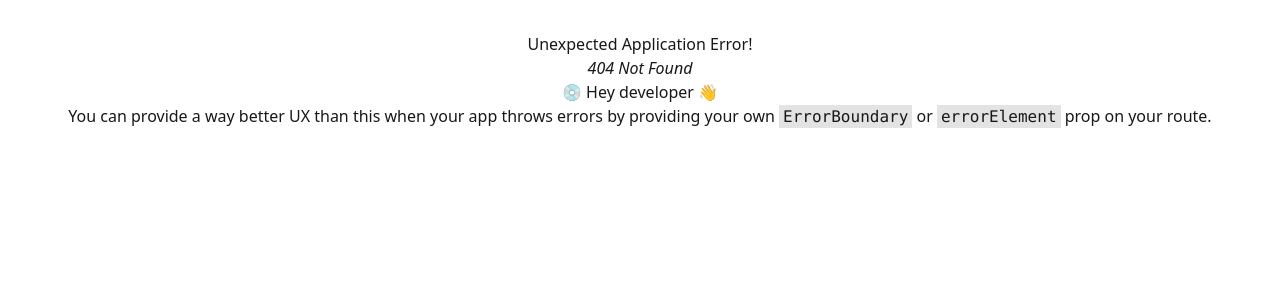
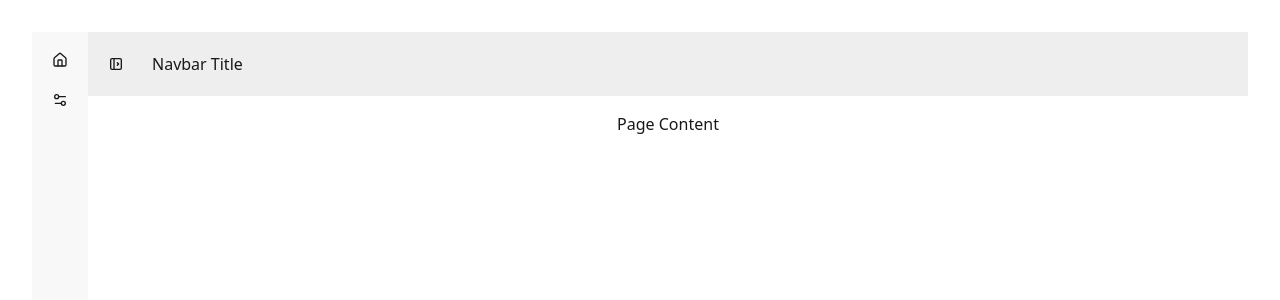
Before and after one commit to fd-Martin/B12-A11-Book-courier-client, a React (Vite) app: page /dashboard in a window 1280 px wide. Before the commit this address had no page. Shown: the top 300 px of the page. Built offline with nearby package versions, Linux system fonts and the light colour scheme.

Commit message:
dashboardlayout setup

```diff
--- a/src/Layout/DashBoardLayout.jsx
+++ b/src/Layout/DashBoardLayout.jsx
@@ -0,0 +1,104 @@
+import React from "react";
+
+const DashBoardLayout = () => {
+  return (
+    <div>
+      <div className="drawer lg:drawer-open">
+        <input id="my-drawer-4" type="checkbox" className="drawer-toggle" />
+        <div className="drawer-content">
+          {/* Navbar */}
+          <nav className="navbar w-full bg-base-300">
+            <label
+              htmlFor="my-drawer-4"
+              aria-label="open sidebar"
+              className="btn btn-square btn-ghost"
+            >
+              {/* Sidebar toggle icon */}
+              <svg
+                xmlns="http://www.w3.org/2000/svg"
+                viewBox="0 0 24 24"
+                strokeLinejoin="round"
+                strokeLinecap="round"
+                strokeWidth="2"
+                fill="none"
+                stroke="currentColor"
+                className="my-1.5 inline-block size-4"
+              >
+                <path d="M4 4m0 2a2 2 0 0 1 2 -2h12a2 2 0 0 1 2 2v12a2 2 0 0 1 -2 2h-12a2 2 0 0 1 -2 -2z"></path>
+                <path d="M9 4v16"></path>
+                <path d="M14 10l2 2l-2 2"></path>
+              </svg>
+            </label>
+            <div className="px-4">Navbar Title</div>
+          </nav>
+          {/* Page content here */}
+          <div className="p-4">Page Content</div>
+        </div>
+
+        <div className="drawer-side is-drawer-close:overflow-visible">
+          <label
+            htmlFor="my-drawer-4"
+            aria-label="close sidebar"
+            className="drawer-overlay"
+          ></label>
+          <div className="flex min-h-full flex-col items-start bg-base-200 is-drawer-close:w-14 is-drawer-open:w-64">
+            {/* Sidebar content here */}
+            <ul className="menu w-full grow">
+              {/* List item */}
+              <li>
+                <button
+                  className="is-drawer-close:tooltip is-drawer-close:tooltip-right"
+                  data-tip="Homepage"
+                >
+                  {/* Home icon */}
+                  <svg
+                    xmlns="http://www.w3.org/2000/svg"
+                    viewBox="0 0 24 24"
+                    strokeLinejoin="round"
+                    strokeLinecap="round"
+                    strokeWidth="2"
+                    fill="none"
+                    stroke="currentColor"
+                    className="my-1.5 inline-block size-4"
+                  >
+                    <path d="M15 21v-8a1 1 0 0 0-1-1h-4a1 1 0 0 0-1 1v8"></path>
+                    <path d="M3 10a2 2 0 0 1 .709-1.528l7-5.999a2 2 0 0 1 2.582 0l7 5.999A2 2 0 0 1 21 10v9a2 2 0 0 1-2 2H5a2 2 0 0 1-2-2z"></path>
+                  </svg>
+                  <span className="is-drawer-close:hidden">Homepage</span>
+                </button>
+              </li>
+
+              {/* List item */}
+              <li>
+                <button
+                  className="is-drawer-close:tooltip is-drawer-close:tooltip-right"
+                  data-tip="Settings"
+                >
+                  {/* Settings icon */}
+                  <svg
+                    xmlns="http://www.w3.org/2000/svg"
+                    viewBox="0 0 24 24"
+                    strokeLinejoin="round"
+                    strokeLinecap="round"
+                    strokeWidth="2"
+                    fill="none"
+                    stroke="currentColor"
+                    className="my-1.5 inline-block size-4"
+                  >
+                    <path d="M20 7h-9"></path>
+                    <path d="M14 17H5"></path>
+                    <circle cx="17" cy="17" r="3"></circle>
+                    <circle cx="7" cy="7" r="3"></circle>
+                  </svg>
+                  <span className="is-drawer-close:hidden">Settings</span>
+                </button>
+              </li>
+            </ul>
+          </div>
+        </div>
+      </div>
+    </div>
+  );
+};
+
+export default DashBoardLayout;
--- a/src/Routes/router.jsx
+++ b/src/Routes/router.jsx
@@ -2,6 +2,7 @@
 import MainLayout from "../Layout/MainLayout";
 import App from "../App";
 import Home from "../Page/Home/Home/Home";
+import DashBoardLayout from "../Layout/DashBoardLayout";
 
 export const router = createBrowserRouter([
   {
@@ -14,4 +15,9 @@
       },
     ],
   },
+  {
+    path: "/dashboard",
+    element: <DashBoardLayout></DashBoardLayout>,
+    children: [{}],
+  },
 ]);
```
